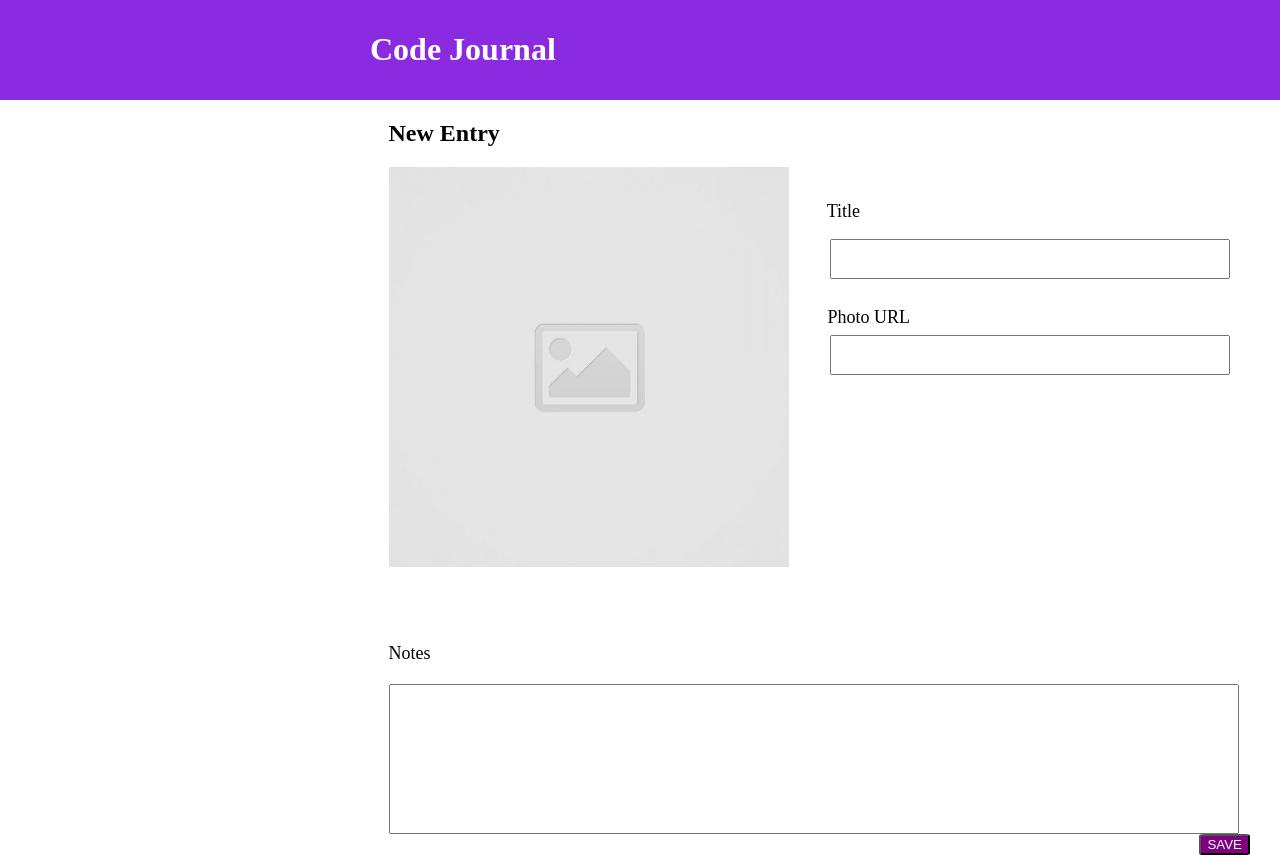
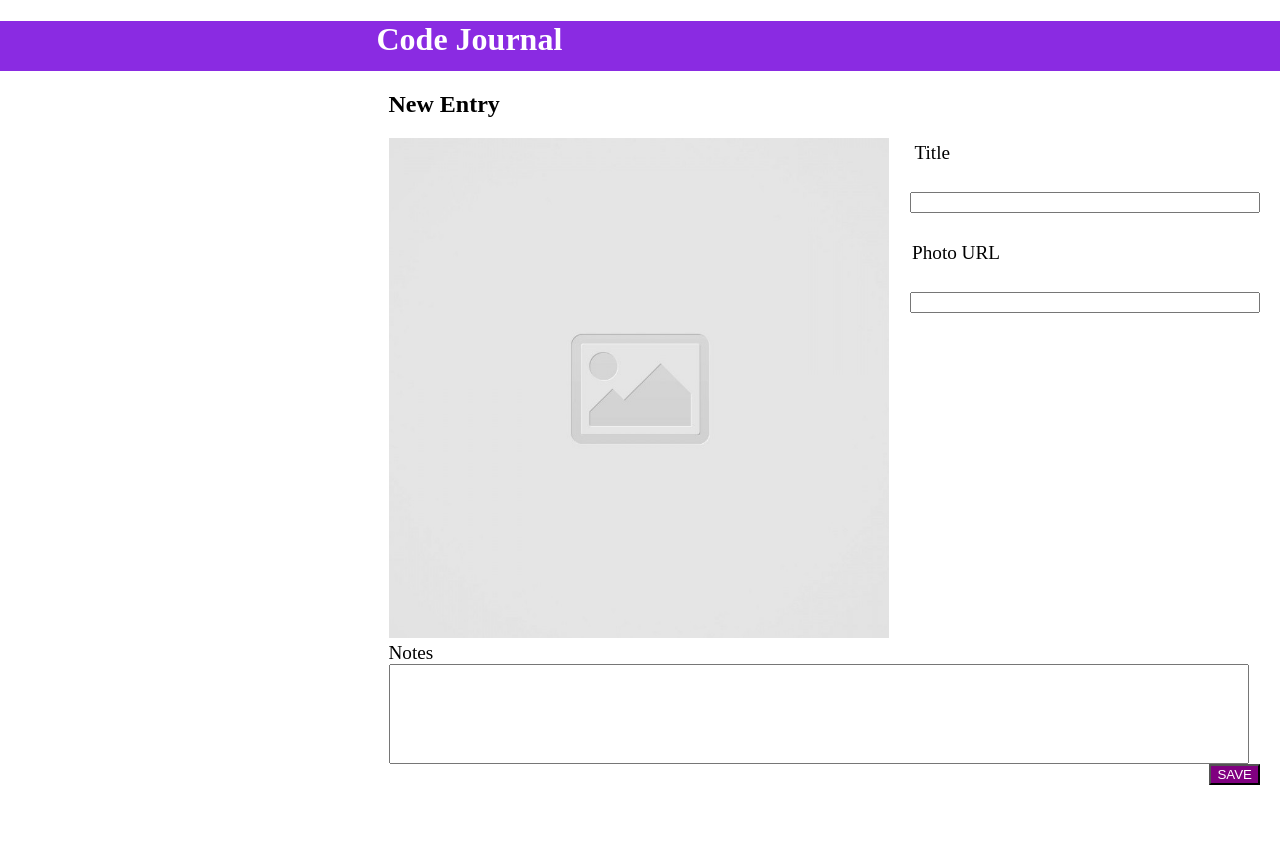
Before and after one commit to Ln1097/CodeJournal, a plain HTML site: page index.html in a window 1280 px wide. After the commit the page ends 800 px from the top, so only its background shows below. Drawn offline with Linux system fonts and the light colour scheme.

Commit message:
edited issue-create-entry

```diff
--- a/css/styles.css
+++ b/css/styles.css
@@ -1,5 +1,9 @@
 * {
   box-sizing: border-box;
+}
+
+body {
+  margin: 0;
 }
 
 .container {
@@ -13,80 +17,38 @@
   flex-wrap: wrap;
 }
 
-.column-full {
-  flex-basis: calc(100%);
-}
-
-#column-half {
+.column-half {
+  display: block;
   flex-basis: calc(100%/2);
 }
 
-body {
-  margin: 0;
+header {
+  background-color: blueviolet;
+  color: white;
+  height: 50px;
 }
 
-header > .container {
-  background-color: blueviolet;
-  height: 100px;
-  max-width: 100%;
+img {
+  width: 350px;
 }
 
-header > .container > h1 {
-  color: white;
-  font-size: xx-large;
-  display: flex;
-  justify-content: left;
-  position: absolute;
-  left: 20px;
-  top: 10px;
-  right: 0;
+input[type="text"][id="titlerow"] {
+  width: 350px;
 }
 
-main.container > div[data-view="entry-form"] > div.row > div.column-full > form > h2 {
-  color: black;
+input[type="text"][id="photorow"] {
+  width: 350px;
 }
 
-main.container > div[data-view="entry-form"] > div.row > div.column-full > form > input[type="image"] {
-  width: 400px;
-  height: 400px;
+input[type="text"][id="notesrow"] {
+  width: 350px;
+  height: 100px;
 }
 
-main.container > div[data-view="entry-form"] > div.row > div.column-full > form > label[for="title"] {
-  font-size: large;
-}
-
-main.container > div[data-view="entry-form"] > div.row > div.column-full > form > label[for="PhotoURL"] {
-  font-size: large;
-}
-
-main.container > div[data-view="entry-form"] > div.row > div.column-full > form > label[for="notes"] {
-  font-size: large;
-}
-
-main.container > div[data-view="entry-form"] > div.row > div.column-full > form > input[type="text"][id="titlerow"] {
-  width: 400px;
-  margin-bottom: 20px;
-  margin-top: 20px;
-}
-
-main.container > div[data-view="entry-form"] > div.row > div.column-full > form > input[type="text"][id="photorow"] {
-  width: 400px;
-  margin-bottom: 20px;
-  margin-top: 20px;
-}
-
-main.container > div[data-view="entry-form"] > div.row > div.column-full > form > input[type="text"][id="notesrow"] {
-  width: 400px;
-  height: 150px;
-  margin-top: 20px;
-}
-
-main.container > div[data-view="entry-form"] > div.row > div.column-full > form > button {
-  border-radius: 10%;
+button {
+  background-color: purple;
+  color: white;
   float: right;
-  color: white;
-  background-color: purple;
-  margin-right: -3px;
 }
 
 @media screen and (min-width: 768px) {
@@ -94,80 +56,66 @@ main.container > div[data-view="entry-form"] > div.row > div.column-full > form
     max-width: 575px;
   }
 
-  header > .container {
+  header {
     background-color: blueviolet;
-    height: 100px;
-    max-width: 100%;
+    color: white;
+    height: 50px;
   }
 
-  header > .container > h1 {
-    color: white;
-    font-size: xx-large;
-    display: flex;
-    justify-content: left;
-    position: absolute;
-    left: 370px;
-    top: 10px;
-    right: 0;
+  img {
+    width: 500px;
   }
 
-  main.container > div[data-view="entry-form"] > div.row > div.column-full > form > h2 {
-    color: black;
-  }
-
-  main.container > div[data-view="entry-form"] > div.row > div#column-half > form > input[type="image"] {
-    width: 400px;
-    height: 400px;
-  }
-
-  main.container > div[data-view="entry-form"] > div.row > div#column-half > form > label[for="title"] {
-    font-size: large;
-    position: absolute;
-    right: 0;
-    margin-right: 420px;
-    margin-top: -370px;
-  }
-
-  main.container > div[data-view="entry-form"] > div.row > div#column-half > form > input[type="text"][id="titlerow"] {
-    width: 400px;
+  div.column-half label[for="title"][id="title"] {
     display: flex;
     position: absolute;
     right: 0;
-    margin-right: 50px;
-    margin-top: -350px;
-    height: 40px;
+    margin-right: 330px;
+    margin-top: -500px;
+    font-size: larger;
   }
 
-  main.container > div[data-view="entry-form"] > div.row > div#column-half > form > label[for="PhotoURL"] {
-    font-size: large;
-    position: absolute;
-    right: 0;
-    margin-right: 370px;
-    margin-top: -300px;
-  }
-
-  main.container > div[data-view="entry-form"] > div.row > div#column-half > form > input[type="text"][id="photorow"] {
-    width: 400px;
+  input[type="text"][id="titlerow"] {
     display: flex;
     position: absolute;
     right: 0;
-    margin-right: 50px;
-    margin-top: -290px;
-    height: 40px;
+    width: 350px;
+    margin-right: 20px;
+    margin-top: -450px;
   }
 
-  main.container > div[data-view="entry-form"] > div.row > div.column-full > form > input[type="text"][id="notesrow"] {
-    width: 850px;
-    height: 150px;
-    margin-top: 20px;
+  div.column-half label[for="PhotoURL"][id="photolink"] {
+    display: flex;
+    position: absolute;
+    right: 0;
+    margin-right: 280px;
+    margin-top: -400px;
+    font-size: larger;
   }
 
-  main.container > div[data-view="entry-form"] > div.row > div.column-full > form > button {
-    border-radius: 10%;
-    color: white;
-    background-color: purple;
+  label[for="notes"] {
+    font-size: larger;
+  }
+
+  input[type="text"][id="photorow"] {
+    display: flex;
     position: absolute;
     right: 0;
-    margin-right: 30px;
+    width: 350px;
+    margin-right: 20px;
+    margin-top: -350px;
+  }
+
+  input[type="text"][id="notesrow"] {
+    width: 860px;
+    height: 100px;
+  }
+
+  button {
+    background-color: purple;
+    color: white;
+    position: absolute;
+    right: 0;
+    margin-right: 20px;
   }
 }
--- a/index.html
+++ b/index.html
@@ -24,16 +24,16 @@
     <main class="container">
       <div data-view="entry-form">
         <div class="row">
-          <div class="column-full" id="column-half">
+          <div class="column-half">
             <form>
               <h2>New Entry</h2>
-              <input type="image" id="img"src="./images/placeholder-image-square.jpg" alt="placeholder"><br>
-              <label for="title">Title</label><br>
-              <input type="text" id="titlerow"required><br>
-              <label for="PhotoURL" id="photolink">Photo URL</label><br>
-              <input type="text" id="photorow" required><br>
-              <label for="notes">Notes</label><br>
-              <input type="text" id="notesrow"required><br>
+              <img src="./images/placeholder-image-square.jpg" alt="placeholder">
+              <div class="column-half"><label for="title" id="title">Title</label></div>
+              <input type="text" id="titlerow"required>
+              <div class="column-half"><label for="PhotoURL" id="photolink">Photo URL</label></div>
+              <input type="text" id="photorow" required>
+              <label for="notes">Notes</label>
+              <input type="text" id="notesrow"required>
               <button>SAVE</button>
             </form>
           </div>
--- a/js/main.js
+++ b/js/main.js
@@ -9,9 +9,9 @@ const form=document.querySelector('form')
 form.addEventListener('submit',function(event){
   event.preventDefault()
   const input={
-    notes:form.notes,
-    title:form.title,
-    photoUrl:form.PhotoURL
+    notes: event.target.elements.notesrow.value,
+    title: event.target.elements.titlerow.value,
+    photoUrl: event.target.elements.photorow.value
   };
   input.entryId=data.nextEntryId;
   data.nextEntryId++;
```
